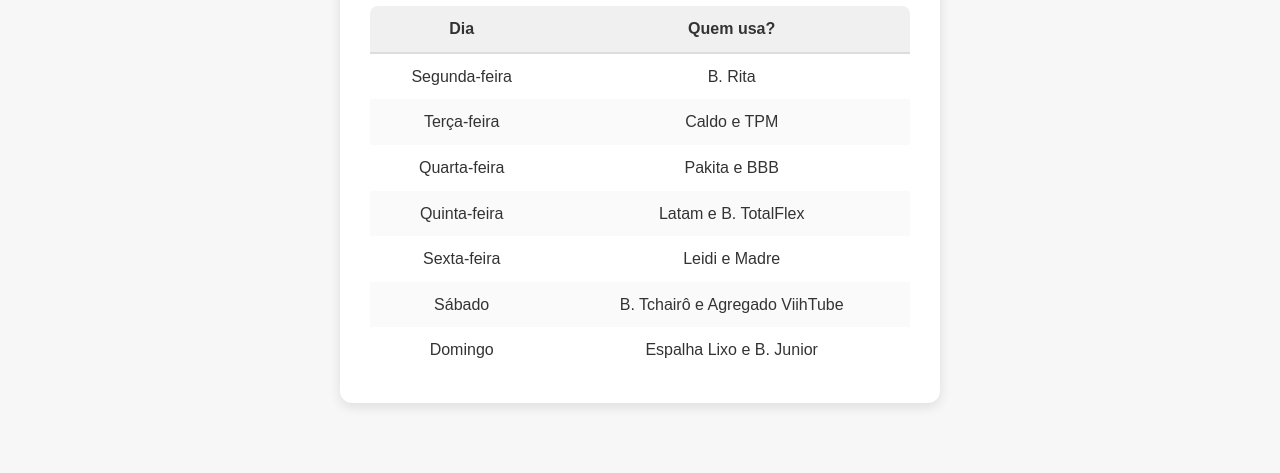
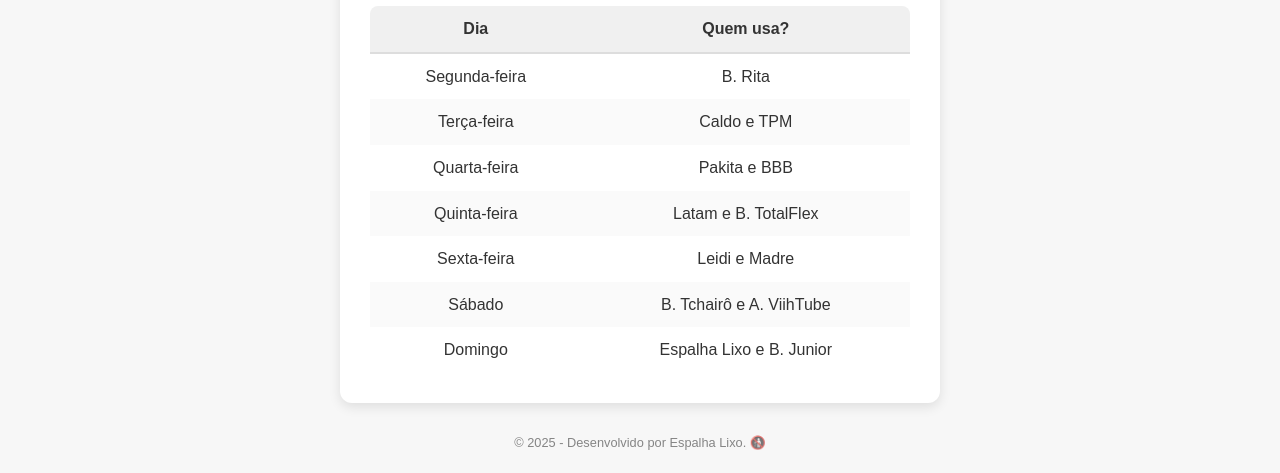
Before and after one commit to ThallesFelipe/Escalas-Tabajara, a plain HTML site: page index.html in a window 1280 px wide. Shown: the part 588-1061 px from the top of the page. Before the commit the page ends 1011 px from the top, so only its background shows below. Drawn offline with Linux system fonts and the light colour scheme.

Commit message:
feat: add footer with copyright notice and style adjustments

```diff
--- a/index.html
+++ b/index.html
@@ -57,7 +57,7 @@
                     </tr>
                     <tr>
                         <td>Sábado</td>
-                        <td>B. Tchairô e Agregado ViihTube</td>
+                        <td>B. Tchairô e A. ViihTube</td>
                     </tr>
                     <tr>
                         <td>Domingo</td>
@@ -68,6 +68,10 @@
         </section>
     </main>
 
+    <footer class="page-footer">
+        <p>&copy; 2025 - Desenvolvido por Espalha Lixo. 🚯</p>
+    </footer>
+
     <script src="app.js" defer></script>
 </body>
 
--- a/styles.css
+++ b/styles.css
@@ -223,6 +223,24 @@
     box-shadow: 0 0 0 2px var(--color-primary);
 }
 
+/* Page footer styles */
+.page-footer {
+    text-align: center;
+    font-size: 0.8rem;
+    color: var(--color-text-secondary);
+    margin-top: var(--spacing-xl);
+    opacity: 0.7;
+}
+
+.page-footer a {
+    color: inherit;
+    text-decoration: none;
+}
+
+.page-footer a:hover {
+    text-decoration: underline;
+}
+
 /* Responsive styles */
 @media (max-width: 768px) {
     .schedule-container {
```
